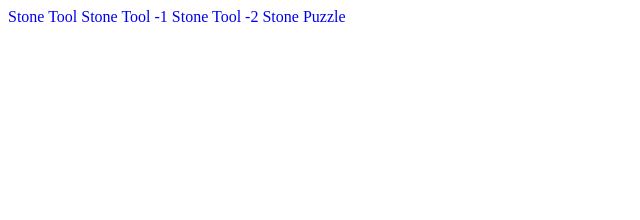
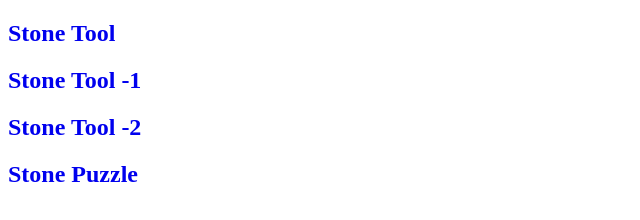
Before and after one commit to virtual-labs/exp-prehistoric-handaxe-iitg, a plain HTML site: page experiment/simulation/index.html in a window 1280 px wide. Shown: the whole page, without its empty margins (0-640 px from the left). Drawn offline with Linux system fonts and the light colour scheme.

Commit message:
Update index.html

```diff
--- a/experiment/simulation/index.html
+++ b/experiment/simulation/index.html
@@ -19,9 +19,9 @@
 	</style>
 	<!-- Add JS at the bottom of HTML file -->
         <script src="./js/main.js"></script>
-	<a href="Stone Tool/index.html">Stone Tool</a>
-	<a href="Stone Tool -1/index.html">Stone Tool -1</a>
-	<a href="Stone Tool -2/index.html">Stone Tool -2</a>
-	<a href="stone puzzle/index.html">Stone Puzzle </a>
+	<h2><a href="Stone Tool/index.html">Stone Tool</a></h2>
+	<h2><a href="Stone Tool -1/index.html">Stone Tool -1</a></h2>
+	<h2><a href="Stone Tool -2/index.html">Stone Tool -2</a></h2>
+	<h2><a href="stone puzzle/index.html">Stone Puzzle </a></h2>
 </body>
 </html>
```
